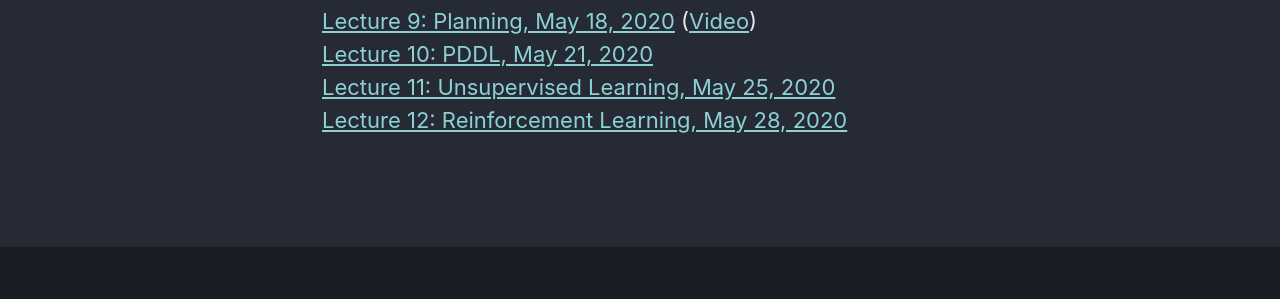
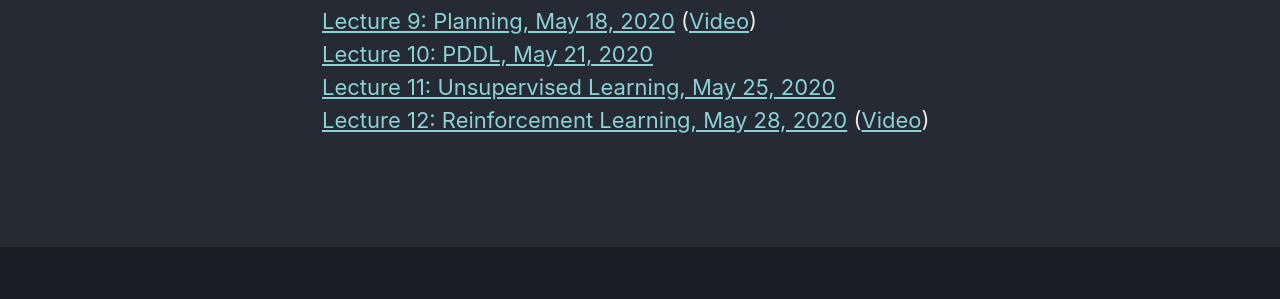
Before and after one commit to yawgmoth/CI-0129, a Jekyll site: the page built from _pages/slides.html, in a window 1280 px wide. Shown: the part 521-820 px from the top of the page. Built offline with Jekyll 4.4.1, drawn with Linux system fonts in a browser that asks for light colours; cached includes are drawn as plain includes; nearby versions of some CDN libraries.

Commit message:
add video to slides

```diff
--- a/_pages/slides.html
+++ b/_pages/slides.html
@@ -20,4 +20,4 @@ categories: [frontpage]
 <a href="lecture9.html">Lecture 9: Planning, May 18, 2020</a> (<a href="https://www.youtube.com/watch?v=YK2pnoZoIX8">Video</a>) <br/>
 <a href="lecture10.html">Lecture 10: PDDL, May 21, 2020</a> <br/>
 <a href="lecture11.html">Lecture 11: Unsupervised Learning, May 25, 2020</a> <br/>
-<a href="lecture12.html">Lecture 12: Reinforcement Learning, May 28, 2020</a> <br/>
+<a href="lecture12.html">Lecture 12: Reinforcement Learning, May 28, 2020</a>  (<a href="https://youtu.be/LL3MrlQ-0Sc">Video</a>) <br/>
```
